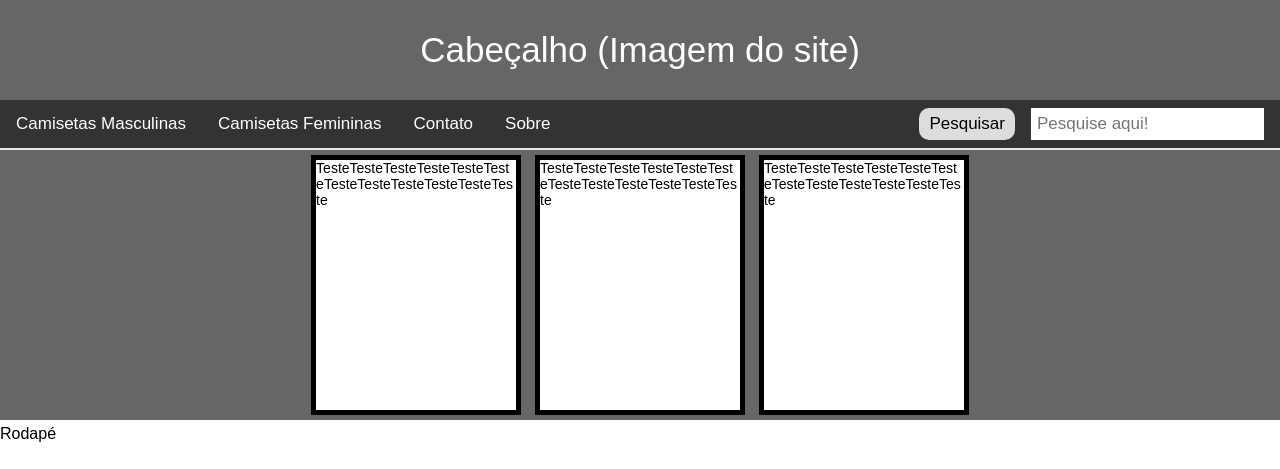
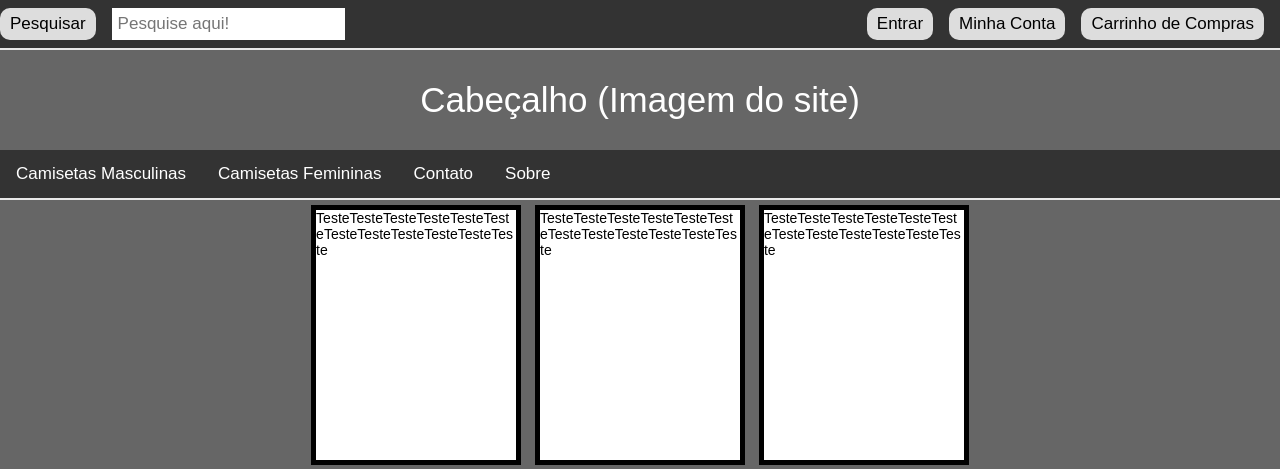
Before and after one commit to Pebarrocha/projetoSitePersonalizarCamiseta, a PHP site: page /main.php in a window 1280 px wide. Shown: the top 469 px of the page. Run offline with PHP 8.4, Linux system fonts and the light colour scheme.

Commit message:
Novas forms

```diff
--- a/view/main.php
+++ b/view/main.php
@@ -4,11 +4,29 @@
 	<head lang="pt-br">
 		<title>Site de personalização de camisetas </title>
 		<meta charset="pt-br">
-		<link rel ="stylesheet" type="text/css" href="css/main-estilo.css?09032018">
+		<link rel ="stylesheet" type="text/css" href="css/main-estilo.css">
 
 	</head>
 
 	<body>
+
+		<nav class="navegacao" >
+			<ul>
+				<form class="pesquisa">
+					<input type="button" class="login" value="Carrinho de Compras">
+					<input type="button" class="login" value="Minha Conta">
+					<input type="button" class="login" value="Entrar">
+						<div id="pesq">
+						<form id="pesquisa" >
+							<input type="button" class="botao" value="Pesquisar">
+							<input type="text" name="pesquisa" id="pesquisa" placeholder="Pesquise aqui!">
+			    		</form>
+					</div>
+				</form>
+			</ul>
+		</nav>
+
+
 		<header>
 			<p>Cabeçalho (Imagem do site)</p>
 		</header>
@@ -21,10 +39,7 @@
 				<li><a href="#">Camisetas Femininas</a>
 				<li><a href="#">Contato</a>
 				<li><a href="#">Sobre</a>
-				<form id="pesquisa" class="pesquisa">
-					<input type="button" class="botao" value="Pesquisar">
-					<input type="text" name="pesquisa" id="pesquisa" placeholder="Pesquise aqui!">
-			    </form>
+
 			</ul>
 
 		</nav>
```
